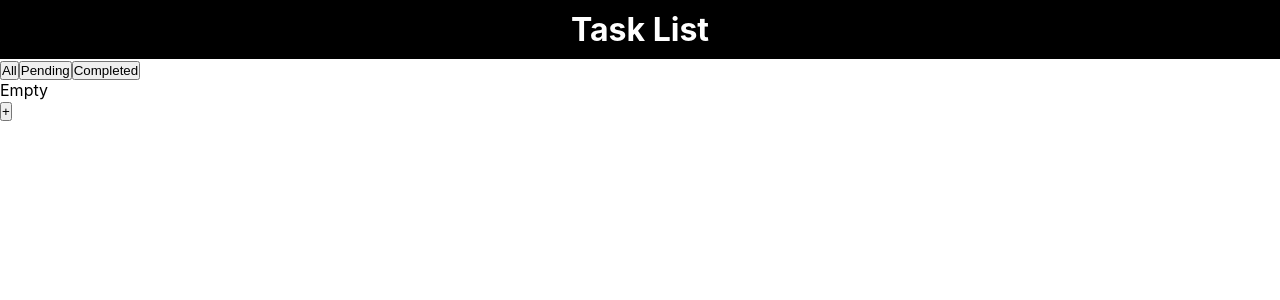
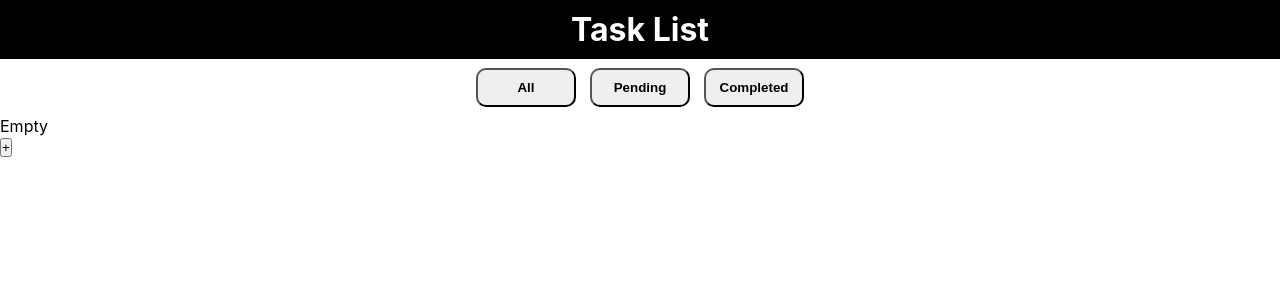
Before and after one commit to Kyle-Panuringan/to-do-task, a React (Create React App) app: page / in a window 1280 px wide. Shown: the top 300 px of the page. Built offline with nearby package versions, Linux system fonts and the light colour scheme.

Commit message:
Update filter task display

```diff
--- a/src/components/taskAdd/TaskAdd.js
+++ b/src/components/taskAdd/TaskAdd.js
@@ -18,7 +18,7 @@ const TaskAdd = () => {
 	};
 
 	return (
-		<div>
+		<div className="taskAdd">
 			{showAddForm ? (
 				<div>
 					<form onSubmit={handleAddTask}>
--- a/src/components/taskAdd/taskAdd.scss
+++ b/src/components/taskAdd/taskAdd.scss
@@ -0,0 +1,2 @@
+.taskAdd {
+}
--- a/src/components/taskList/TaskList.js
+++ b/src/components/taskList/TaskList.js
@@ -6,6 +6,7 @@ import { useSelector } from "react-redux";
 const TaskList = () => {
 	const { tasks, filterStatus } = useSelector((store) => store.task);
 
+	// Dynamic filter for displaying the task list based on all, pending, or completed
 	const taskListFiltered = tasks.filter((task) => {
 		if (filterStatus === "Pending") {
 			return task.complete === false;
@@ -18,7 +19,7 @@ const TaskList = () => {
 
 	return (
 		<div>
-			{tasks.length ? (
+			{taskListFiltered.length ? (
 				<div>
 					{taskListFiltered.map((task) => {
 						return <TaskItem key={task.id} {...task} />;
--- a/src/components/taskNavbar/TaskNavbar.js
+++ b/src/components/taskNavbar/TaskNavbar.js
@@ -1,4 +1,5 @@
 import React from "react";
+import "../../css/taskNavbar.css";
 import { useDispatch } from "react-redux";
 import { filterStatus } from "../../features/task/taskSlice";
 
--- /dev/null
+++ b/src/components/taskNavbar/taskNavbar.scss
@@ -0,0 +1,12 @@
+.taskNavBar-buttons {
+	padding: 2px;
+	text-align: center;
+	button {
+		font-weight: bolder;
+		padding: 10px;
+		margin: 7px;
+		width: 100px;
+		border-radius: 10px;
+		cursor: pointer;
+	}
+}
--- a/src/css/App.css
+++ b/src/css/App.css
@@ -5,4 +5,4 @@ header h1 {
   color: white;
   background: black;
   padding: 10px;
-}/*# sourceMappingURL=App.css.map */
+}/*# sourceMappingURL=app.css.map */
--- /dev/null
+++ b/src/css/taskNavbar.css
@@ -0,0 +1,12 @@
+.taskNavBar-buttons {
+  padding: 2px;
+  text-align: center;
+}
+.taskNavBar-buttons button {
+  font-weight: bolder;
+  padding: 10px;
+  margin: 7px;
+  width: 100px;
+  border-radius: 10px;
+  cursor: pointer;
+}/*# sourceMappingURL=taskNavbar.css.map */
```
Also changed, not shown: 2 other files (tests, documents, lock files or other folders).
